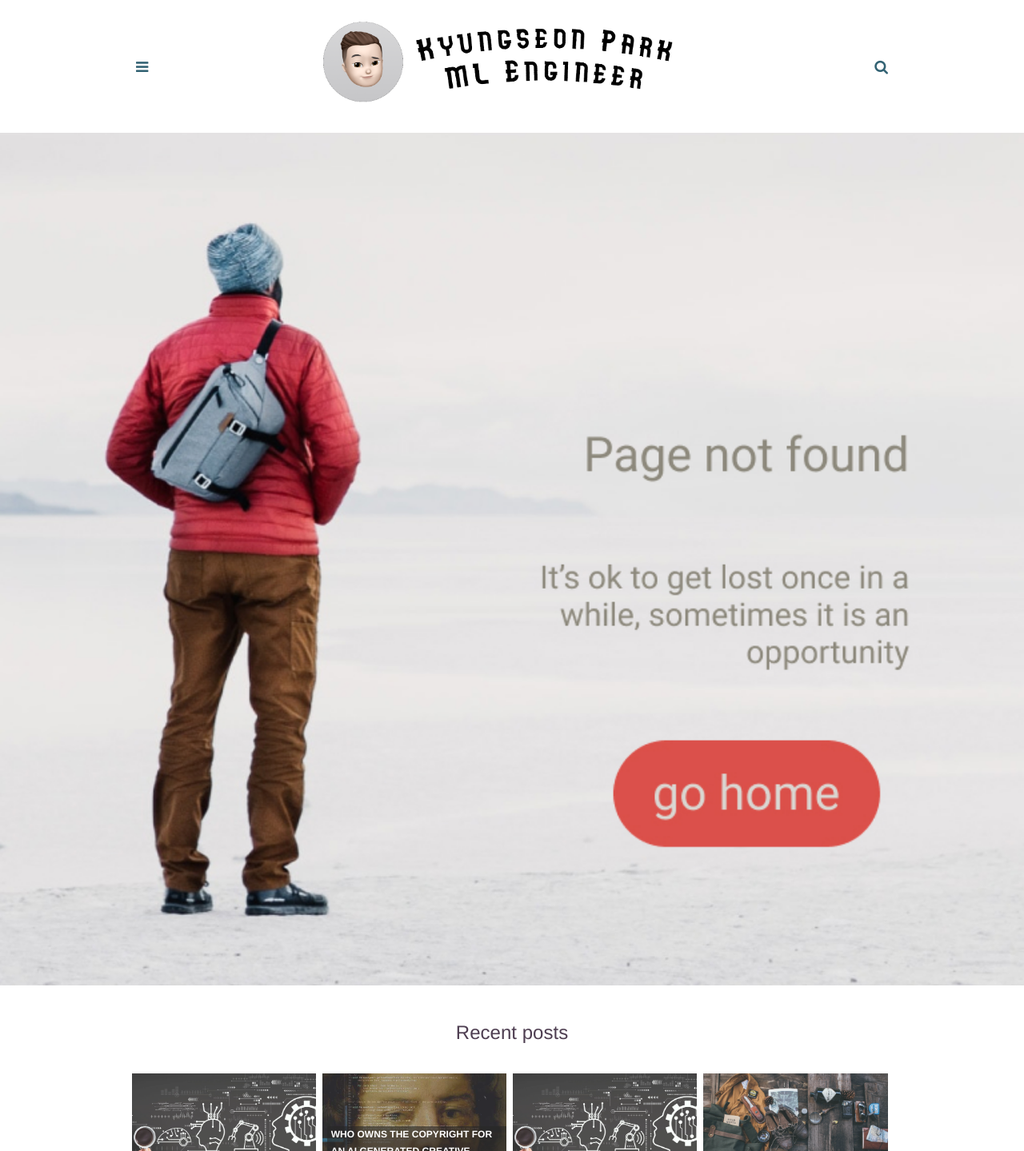
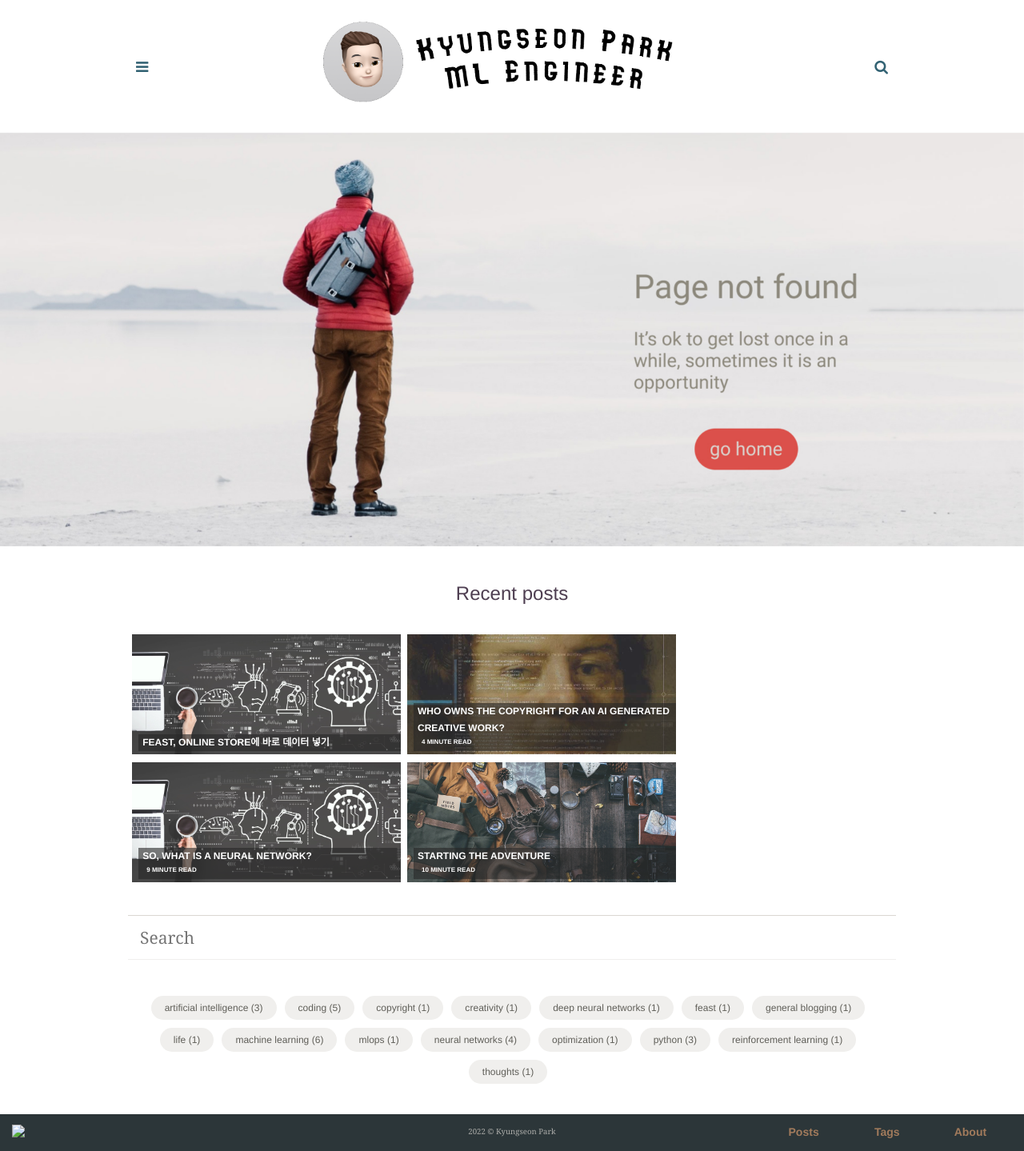
Before and after one commit to kyungseonpark/kyungseonpark.github.io, a Jekyll site: the page built from ipfs-404.html, in a window 1280 px wide. Shown: the whole page at 80% size. Built offline with Jekyll 4.4.1, drawn with Linux system fonts in a browser that asks for light colours; some web fonts are replaced.

Commit message:
modify recent item

```diff
--- a/assets/css/main.css
+++ b/assets/css/main.css
@@ -1563,7 +1563,7 @@
 .recent-item-img {
   position: relative;
   display: inline-block;
-  width: 24%;
+  width: 35%;
   height: 150px;
   margin-left: 0.5%;
   margin-bottom: 0.5%;
```
